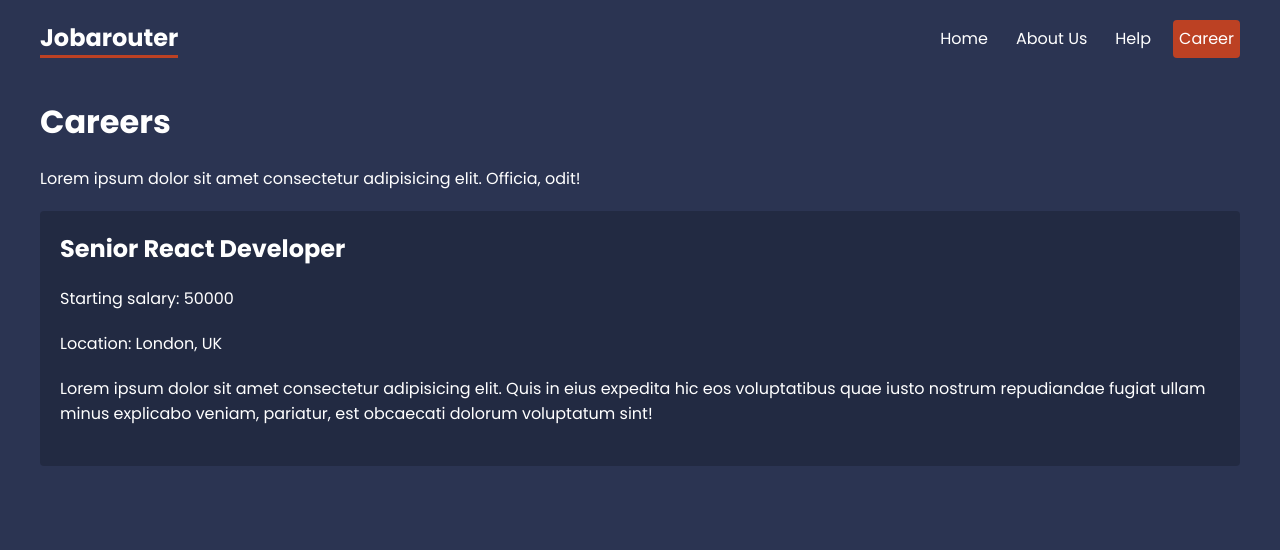
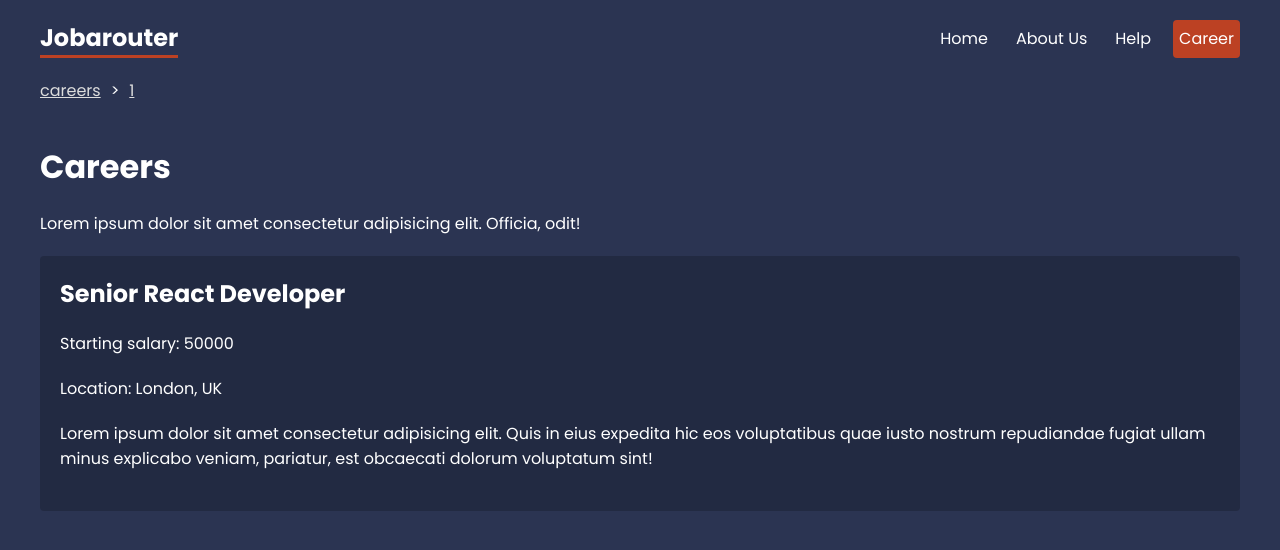
Before and after one commit to poko91/Basic-Projects, a React (Create React App) app in the folder React/react-router/: page /careers/1 in a window 1280 px wide. Shown: the top 550 px of the page. Built offline with nearby package versions, Linux system fonts and the light colour scheme; data requests are answered from the project's data file.

Commit message:
feat: added breadcrumbs

```diff
--- /dev/null
+++ b/React/react-router/src/Components/Breadcrumbs.js
@@ -0,0 +1,22 @@
+import { Link, useLocation } from "react-router-dom";
+
+export default function Breadcrumbs() {
+  const location = useLocation();
+
+  let currentLink = "";
+
+  const crumbs = location.pathname
+    .split("/")
+    .filter((crumb) => crumb !== "")
+    .map((crumb) => {
+      currentLink += `/${crumb}`;
+
+      return (
+        <div className="crumb" key={crumb}>
+          <Link to={currentLink}>{crumb}</Link>
+        </div>
+      );
+    });
+
+  return <div className="breadcrumbs">{crumbs}</div>;
+}
--- a/React/react-router/src/index.css
+++ b/React/react-router/src/index.css
@@ -151,3 +151,21 @@
 }
 
 /* breadcrumbs */
+.breadcrumbs {
+  max-width: 1200px;
+  margin: 20px auto;
+}
+.breadcrumbs > * {
+  display: inline-block;
+  margin-right: 10px;
+}
+.breadcrumbs .crumb:after {
+  content: ">";
+  margin-left: 10px;
+}
+.breadcrumbs .crumb:last-child:after {
+  display: none;
+}
+.breadcrumbs .crumb a {
+  color: #ddd;
+}
--- a/React/react-router/src/layouts/RootLayout.js
+++ b/React/react-router/src/layouts/RootLayout.js
@@ -1,4 +1,5 @@
 import { NavLink, Outlet } from "react-router-dom";
+import Breadcrumbs from "../Components/Breadcrumbs";
 
 export default function RootLayout() {
   return (
@@ -11,6 +12,7 @@
           <NavLink to="help">Help</NavLink>
           <NavLink to="careers">Career</NavLink>
         </nav>
+        <Breadcrumbs />
       </header>
 
       <main>
--- a/React/react-router/src/pages/careers/CareerDetails.js
+++ b/React/react-router/src/pages/careers/CareerDetails.js
@@ -1,7 +1,6 @@
-import { useLoaderData, useParams } from "react-router-dom";
+import { useLoaderData } from "react-router-dom";
 
 export default function CareerDetails() {
-  const { id } = useParams();
   const career = useLoaderData();
 
   return (
```
